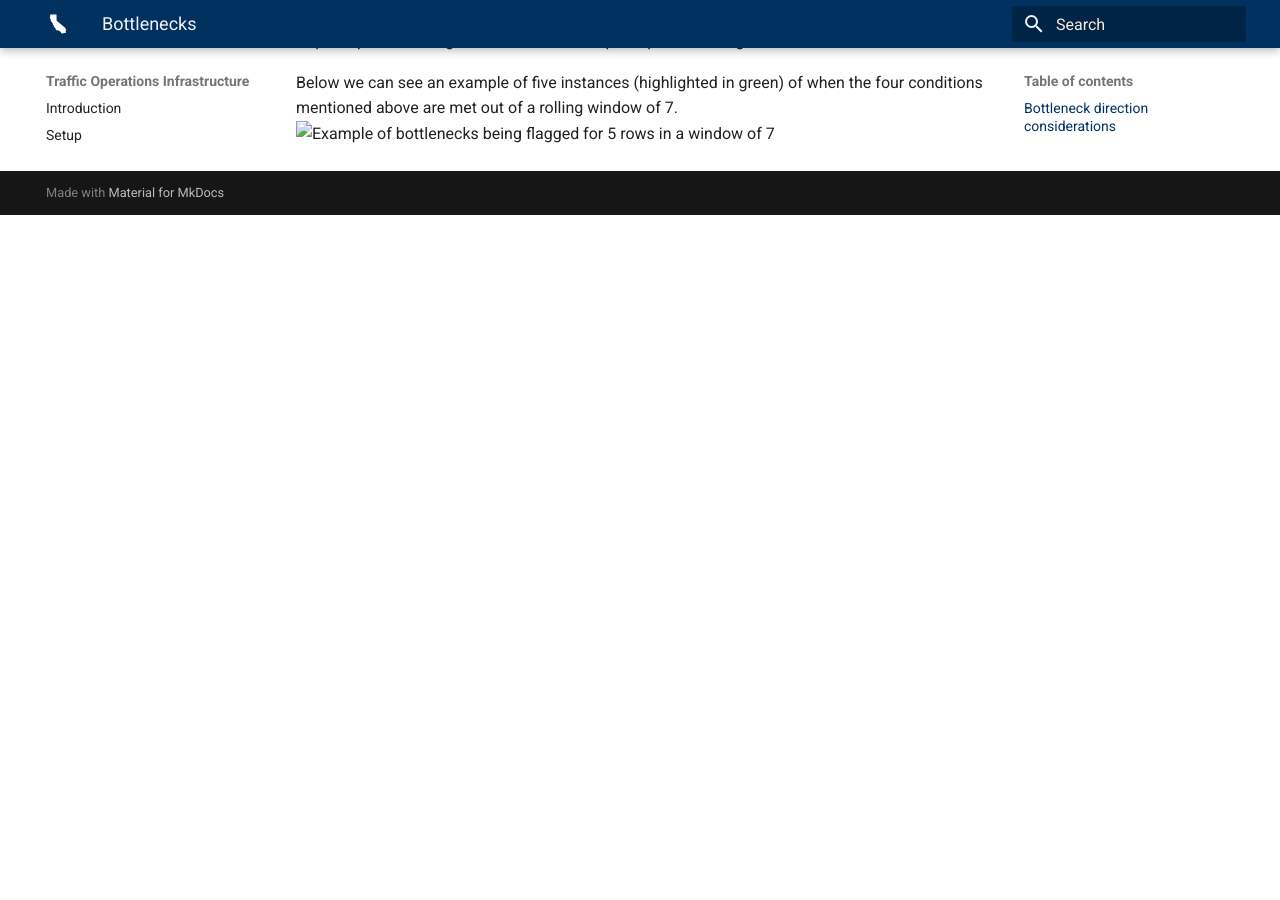
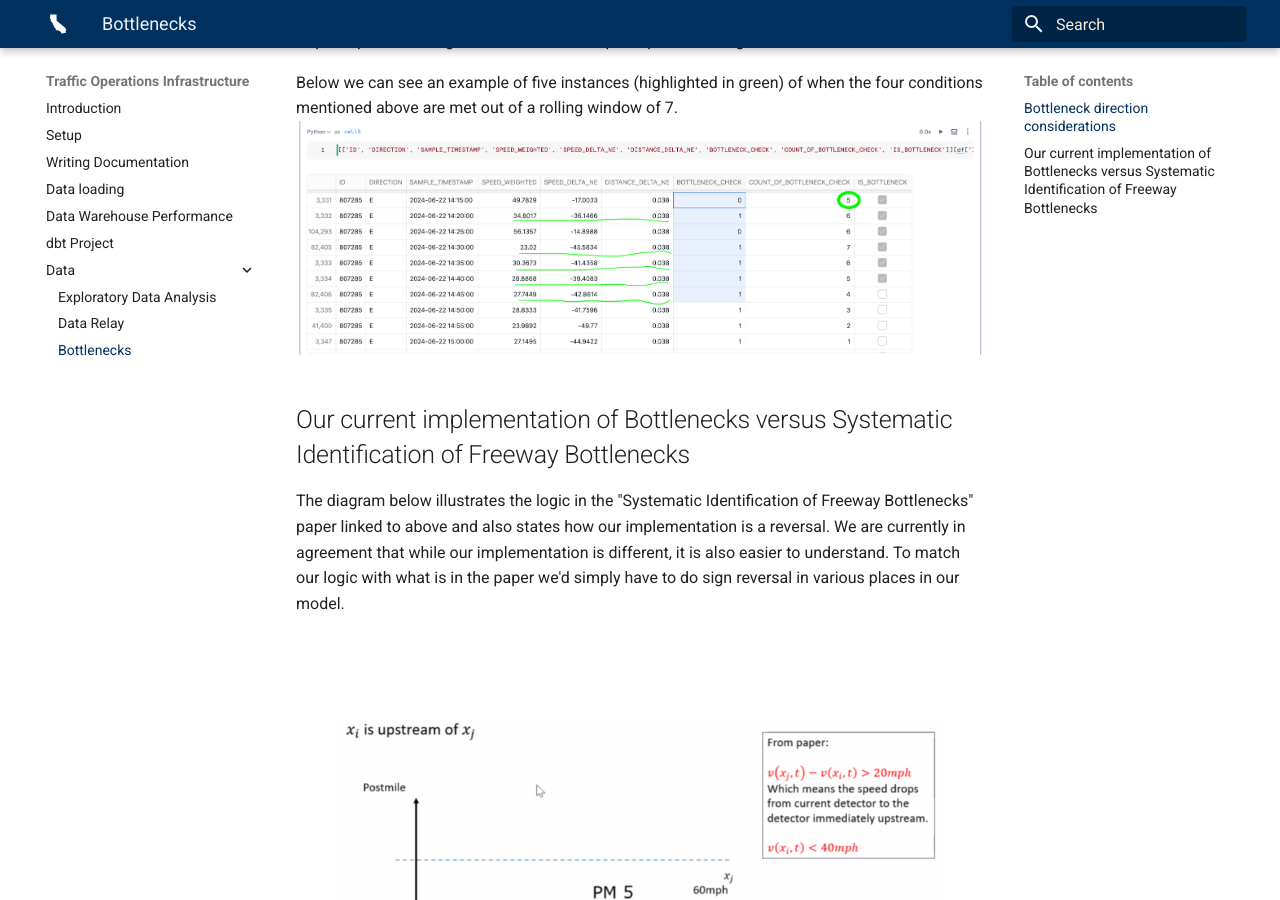
Before and after one commit to cagov/caldata-mdsa-caltrans-pems, an MkDocs documentation site: the page built from docs/data/bottlenecks.md, in a window 1280 px wide and 900 px high, scrolled down 1431 px. Built offline with MkDocs 1.6.1 and Material for MkDocs 9.7.7, drawn with Linux system fonts in a browser that asks for light colours; before the commit the page ends 1646 px from its top, so only the background shows below that.

Commit message:
changed image file paths, added a new diagram, and explanation of said diagram

```diff
--- a/docs/data/bottlenecks.md
+++ b/docs/data/bottlenecks.md
@@ -1,6 +1,6 @@
 # Bottlenecks
 
-The PeMS system runs a bottleneck identification algorithm every day. The original algorithm was presented in, "[Systematic Identification of Freeway Bottlenecks](files/Systematic_Identification_of_Freeway_Bottlenecks.1.pdf)," by Chen, C., Skabardonis, A., Varaiya, P. (2003). Transportation Research Board, 2004.
+The PeMS system runs a bottleneck identification algorithm every day. The original algorithm was presented in, "[Systematic Identification of Freeway Bottlenecks](../files/Systematic_Identification_of_Freeway_Bottlenecks.1.pdf)," by Chen, C., Skabardonis, A., Varaiya, P. (2003). Transportation Research Board, 2004.
 
 This model identifies bottlenecks at every station. A bottleneck is defined by the following conditions:
 
@@ -28,15 +28,21 @@ Here we can see a [GIS representation of bottleneck](https://gisdata-caltrans.op
 
 **North/East**
 Absolute postmile increases going north and east. This means when the direction of the freeway for a station is north or east, the **"upstream" station has a smaller postmile**, and we need to *lag* our calculations.
-![Example of north or east bound bottlenecks](images/Bottlenecks_NE.png)
+![Example of north or east bound bottlenecks](../images/bottlenecks_ne.png)
 
 **South or West**
 Absolute postmile decreases going south and west. This means when the direction of the freeway for a station is south or west, the **"upstream" station has a larger postmile**, and we need to *lead* our calculations.
-![Example of south or west bound bottlenecks](images/Bottlenecks_SW.png)
+![Example of south or west bound bottlenecks](../images/bottlenecks_sw.png)
 
 Bottlenecks are analyzed across all lanes so any variables we use in developing bottleneck-related calculations should also be across all lanes at a given station. This also means we do not partition the data by lane.
 
 Additional information about bottlenecks from FHWA can be found at the following links. These details do not impact current bottleneck analysis but can be useful in future discussions: https://ops.fhwa.dot.gov/bn/lbr.htm and https://ops.fhwa.dot.gov/bn/bnchart.htm
 
 Below we can see an example of five instances (highlighted in green) of when the four conditions mentioned above are met out of a rolling window of 7.
-![Example of bottlenecks being flagged for 5 rows in a window of 7](images/bottleneck_ex_1.png)
+![Example of bottlenecks being flagged for 5 rows in a window of 7](../images/bottleneck_ex_1.png)
+
+## Our current implementation of Bottlenecks versus Systematic Identification of Freeway Bottlenecks
+
+The diagram below illustrates the logic in the "Systematic Identification of Freeway Bottlenecks" paper linked to above and also states how our implementation is a reversal. We are currently in agreement that while our implementation is different, it is also easier to understand. To match our logic with what is in the paper we'd simply have to do sign reversal in various places in our model.
+
+![Example of bottleneck logic from the Systematic Identification of Freeway Bottlenecks paper versus our current code](../images/bottleneck_diagram.png)
```
Also changed, not shown: docs/images/bottleneck_diagram.png (added).
